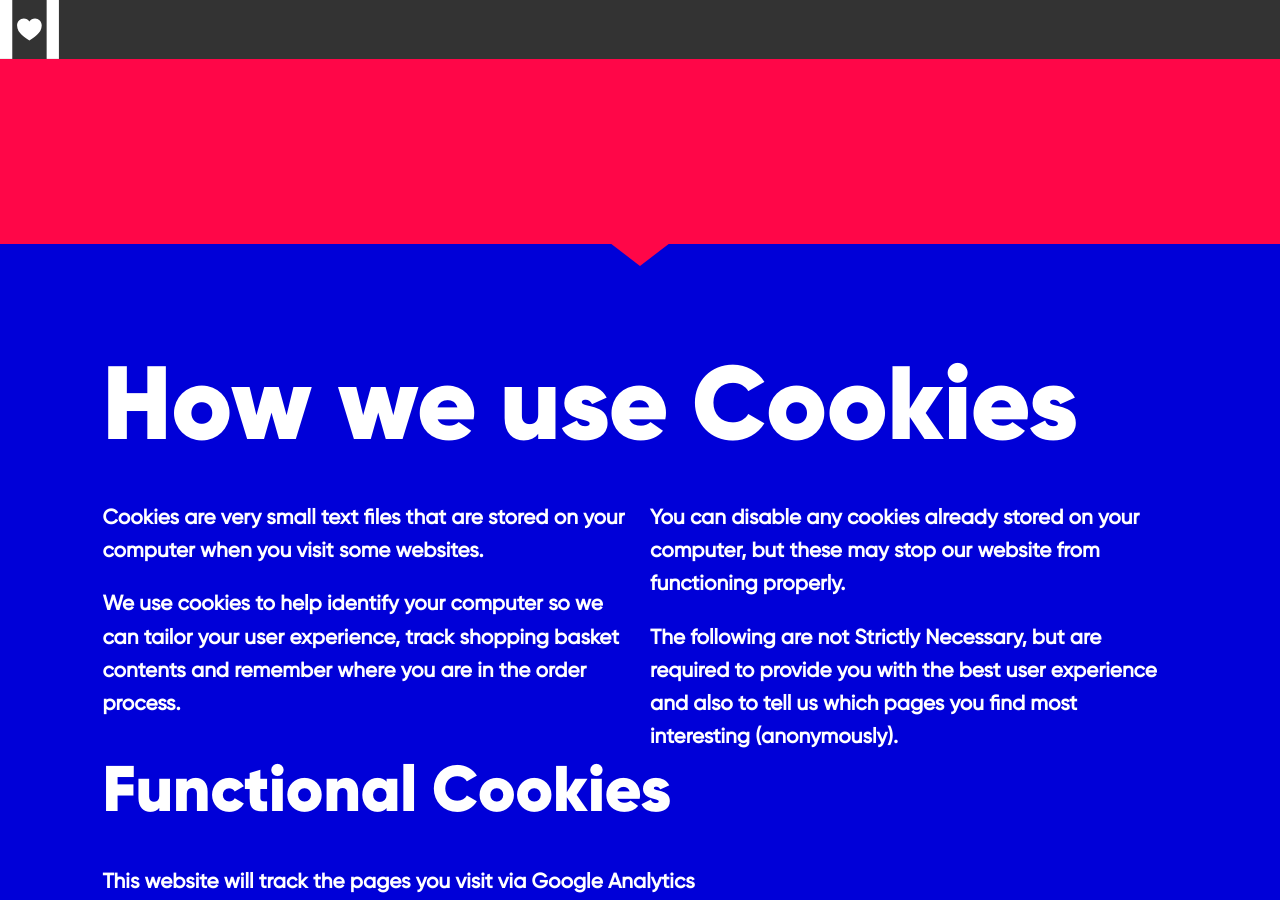
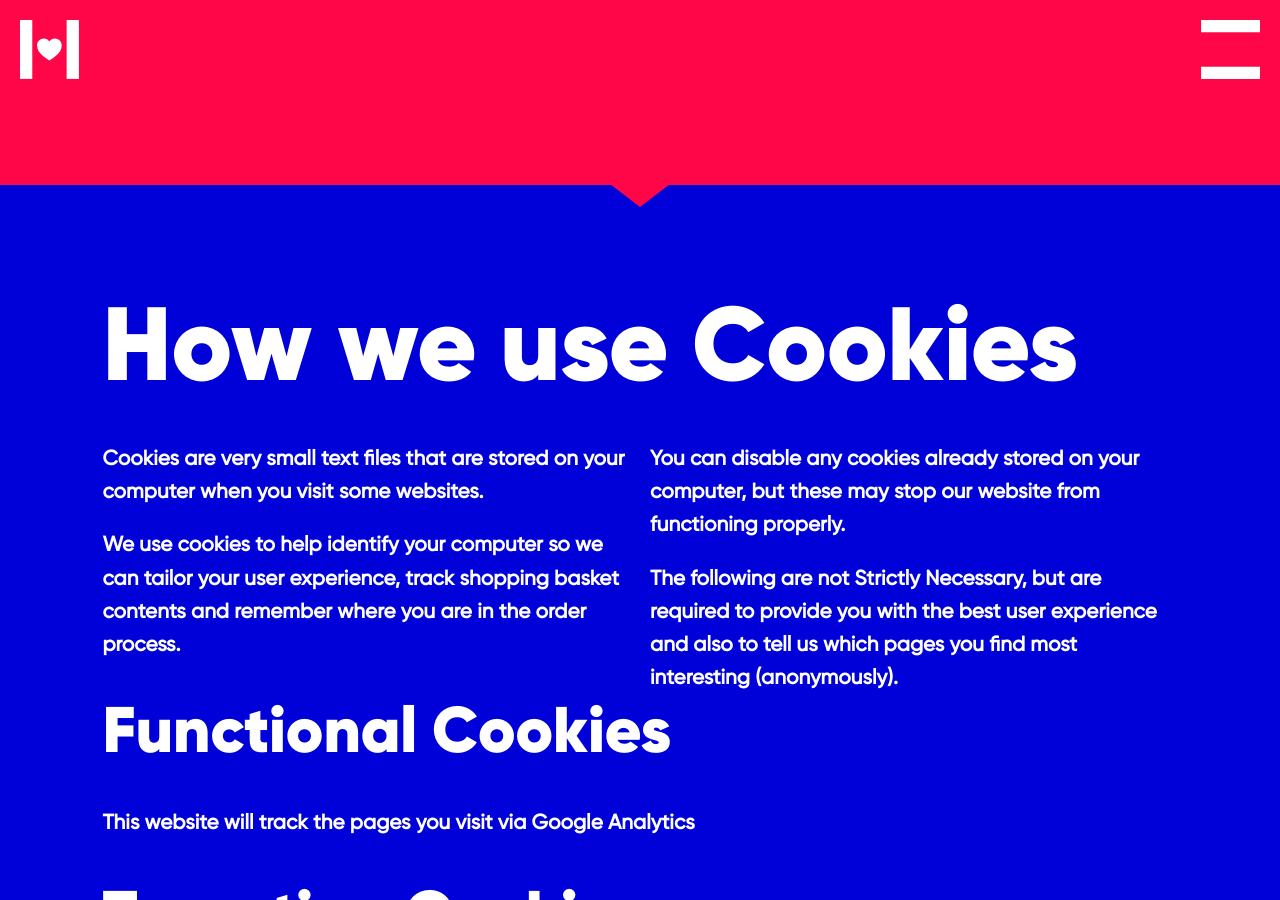
Before and after one commit to netotaku/h3, a Jekyll site: the page built from pages/i-terms.html, in a window 1280 px wide and 900 px high. Built offline with Jekyll 4.4.1, drawn with Linux system fonts in a browser that asks for light colours; nearby versions of some CDN libraries.

Commit message:
new menu

```diff
--- a/_includes/brand.html
+++ b/_includes/brand.html
@@ -1 +1,31 @@
-<a class="page__brand" href="/"><img src="/assets/svg/brand.svg"></a>
+<div id="js-header" class="nav-bar">
+    <a class="page__brand" href="/"><img src="/assets/svg/brand.svg"></a>
+    <div id="js-menu" class="menu-top">
+        <a v-on:click.prevent="opened = true" class="page__menu__open" href="#"><img src="/assets/svg/bars.svg"></a>
+        <div v-if="opened" class="page__overlay" v-cloak>
+            <menu class="page__menu menu">
+                <ul>
+                {% for link in site.data.map %}
+                    <li>
+                        <a href="{{ link.path }}" class="menu__link">{{ link.label }}</a>
+                        {% if link.children %}
+                            <ul>
+                                {% for child in link.children %}
+                                    <li><a href="{{ child.path }}" class="menu__link">{{ child.label }}</a></li>
+                                {% endfor %}
+                            </ul>
+                        {% endif %}
+                    </li>
+                {% endfor %}
+                </ul>
+                <div class="menu__base contact">
+                    <div class="contact">
+                        {% include contact.html %}
+                    </div>
+                </div>
+                <a v-on:click.prevent="opened = false" href="#">
+                    <img class="menu__close" src="/assets/svg/close.svg"></a>
+            </menu>
+        </div>
+    </div>
+</div>
```
